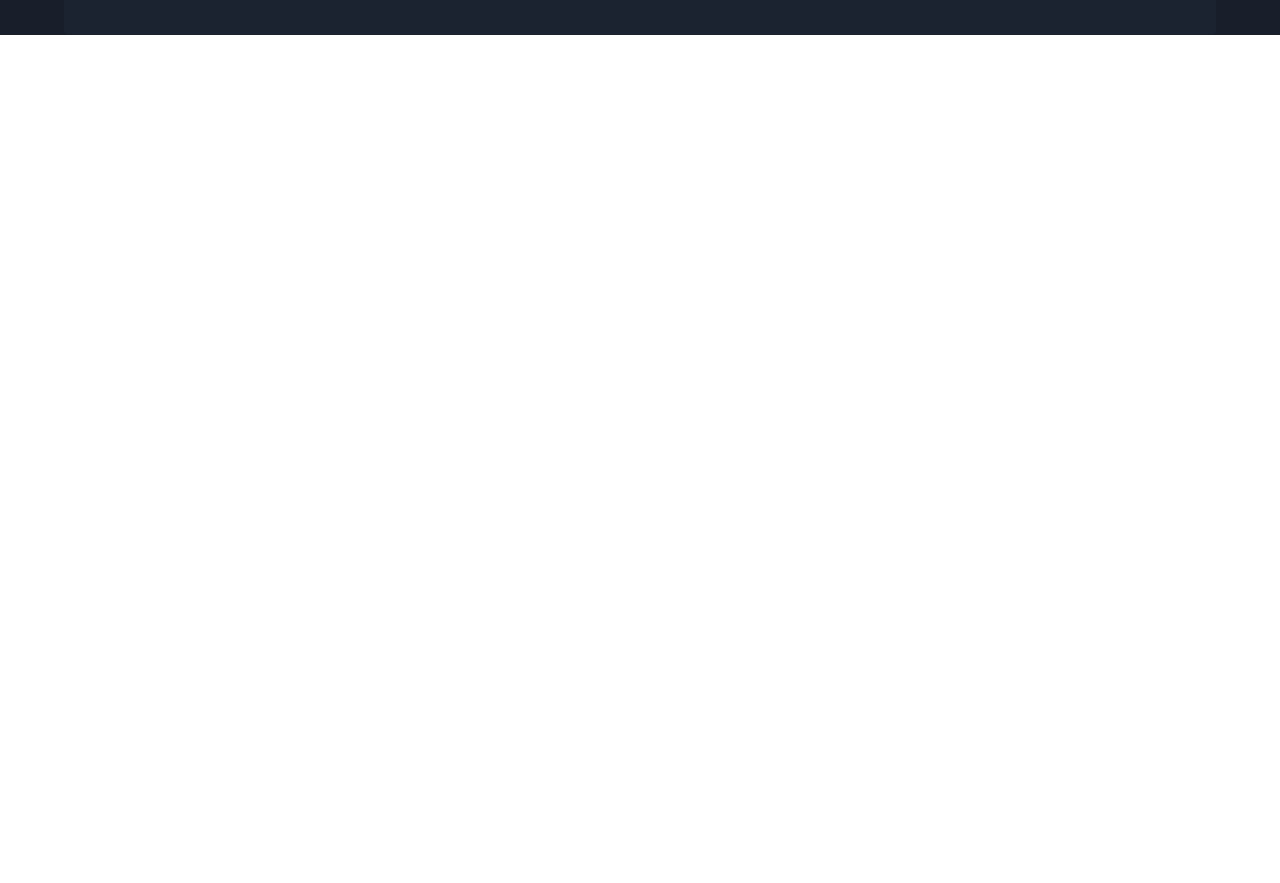
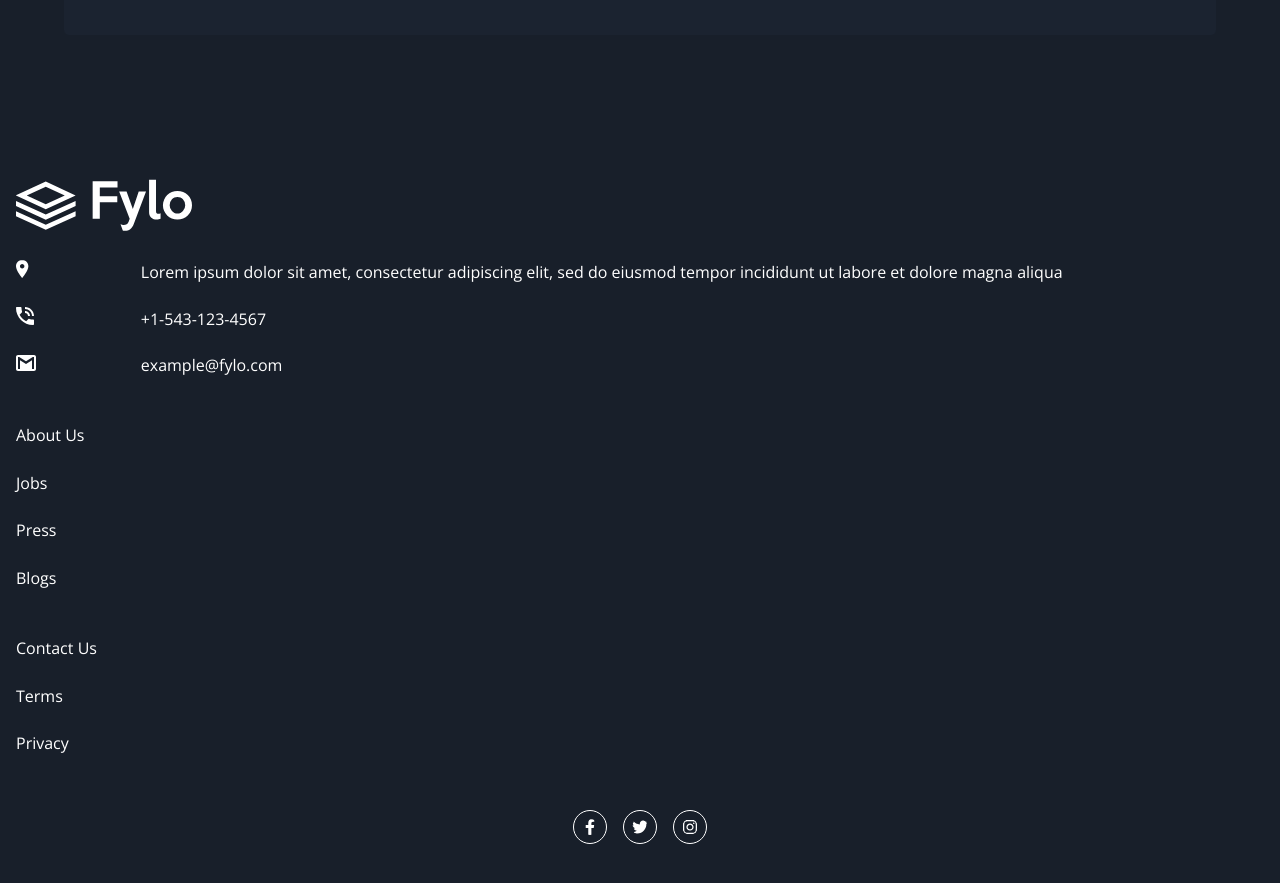
Before and after one commit to OscarAnillo/fylo_dark_theme_landing, a React (Create React App) app: page / in a window 1280 px wide. Shown: the part 4520-5403 px from the top of the page. Before the commit the page ends 4555 px from the top, so only its background shows below. Built offline with nearby package versions, Linux system fonts and the light colour scheme.

Commit message:
Commit
add react icons lib
add email component and state
add footer component

```diff
--- a/package.json
+++ b/package.json
@@ -8,6 +8,7 @@
     "@testing-library/user-event": "^13.5.0",
     "react": "^18.2.0",
     "react-dom": "^18.2.0",
+    "react-icons": "^4.6.0",
     "react-scripts": "5.0.1",
     "web-vitals": "^2.1.4"
   },
--- a/src/App.css
+++ b/src/App.css
@@ -182,7 +182,6 @@ img {
 }
 .map-row > div:nth-child(1) {
   width: 25%;
-  margin-right: .2em;
 }
 .map-row img {
   border-radius: 50px;
@@ -222,8 +221,8 @@ img {
   border: none;
   border-radius: 30px;
   outline: none;
-  padding: 1.5em 0;
-  width: 100%;
+  padding: 1.5em 1em;
+  width: 90%;
   margin-bottom: 1.5em;
 }
 .email-section form input::placeholder {
@@ -240,3 +239,45 @@ img {
   padding: 1.5em 0;
   width: 100%;
 }
+
+/* FooterComponent */
+.footer {
+  /* border: 1px solid red; */
+  text-align: left;
+  padding: 3em 1em;
+  margin-top: 6em;
+  color: #fff;
+  font-family: 'Open Sans', sans-serif;
+  font-weight: 400;
+}
+.footer-inner-row {
+  display: flex;
+  align-items: center;
+  justify-content: flex-start;
+  margin: 1.5em 0;
+}
+.footer-inner-row > div:nth-child(1) {
+  /* border: 1px solid red; */
+  width: 10%;
+}
+.footer-inner-row > div:nth-child(2) {
+  /* border: 1px solid red; */
+  font-family: 'Open Sans', sans-serif;
+  font-weight: 400;
+  width: 75%;
+}
+.footer-second-div, .footer-third-div {
+  margin: 3em 0;
+}
+.footer-second-div ul li, .footer-third-div ul li {
+  margin-bottom: 1.6em;
+}
+.footer .socials {
+  text-align: center;
+}
+.footer .socials svg {
+  border: 1px solid #fff;
+  border-radius: 50px;
+  padding: .5em;
+  margin: .5em;
+}
--- a/src/App.js
+++ b/src/App.js
@@ -4,6 +4,7 @@ import PerksComponent from './Components/perks-component';
 import ProductiveComponent from './Components/productive-component';
 import Testimonials from './Components/testimonials';
 import EmailComponent from './Components/email-component';
+import FooterComponent from './Components/footer-component';
 
 import './App.css';
 
@@ -18,6 +19,7 @@ function App() {
         <Testimonials />
         <EmailComponent />
       </div>
+      <FooterComponent />
     </div>
   );
 }
--- a/src/Components/email-component.js
+++ b/src/Components/email-component.js
@@ -1,11 +1,19 @@
+import { useState } from 'react';
+
 export default function EmailComponent(){
+    const[emailInput, setEmailInput] = useState("");
+
+    const changeHandler = (e) => {
+        setEmailInput(e.target.value)
+    }
+
     return (
         <section className="email-section">
             <div>
                 <h2>Get early access today</h2>
                 <p>It only takes a minute to sign up and our free starter tier is extremely generous. If you have any questions, our support team would be happy to help you.</p>
                 <form>
-                    <input type="text" placehoder="email@example.com" />
+                    <input type="text" placehoder="email@example.com" value={emailInput} onChange={changeHandler} />
                     <button>Get Started For Free</button>
                 </form>
             </div>
--- /dev/null
+++ b/src/Components/footer-component.js
@@ -0,0 +1,63 @@
+import { FaFacebookF, FaTwitter, FaInstagram } from 'react-icons/fa';
+
+export default function FooterComponent(){
+    return (
+        <footer className="footer">
+            <div>
+                <div>
+                    <img src="images/logo.svg" alt="" />
+                    <div className="footer-inner-row">
+                        <div>
+                            <img src="images/icon-location.svg" alt="" />
+                        </div>
+                        <div>
+                            <p>
+                                Lorem ipsum dolor sit amet, consectetur adipiscing elit, sed do eiusmod tempor incididunt ut labore et dolore magna aliqua
+                            </p>
+                        </div>
+                    </div>
+                    <div className="footer-inner-row">
+                        <div>
+                            <img src="images/icon-phone.svg" alt="" />
+                        </div>
+                        <div>
+                            <p>
+                                +1-543-123-4567
+                            </p>
+                        </div>
+                    </div>
+                    <div className="footer-inner-row">
+                        <div>
+                            <img src="images/icon-email.svg" alt="" />
+                        </div>
+                        <div>
+                            <p>
+                                example@fylo.com
+                            </p>
+                        </div>
+                    </div>
+                </div>
+                <div className="footer-second-div">
+                    <ul>
+                        <li>About Us</li>
+                        <li>Jobs</li>
+                        <li>Press</li>
+                        <li>Blogs</li>
+                    </ul>
+                </div>
+                <div className="footer-third-div">
+                    <ul>
+                        <li>Contact Us</li>
+                        <li>Terms</li>
+                        <li>Privacy</li>
+                    </ul>
+                </div>
+                <div className='socials'>
+                    <FaFacebookF />
+                    <FaTwitter />
+                    <FaInstagram />
+                </div>
+            </div>
+        </footer>
+    )
+}
```
Also changed, not shown: 1 other file (tests, documents, lock files or other folders).
